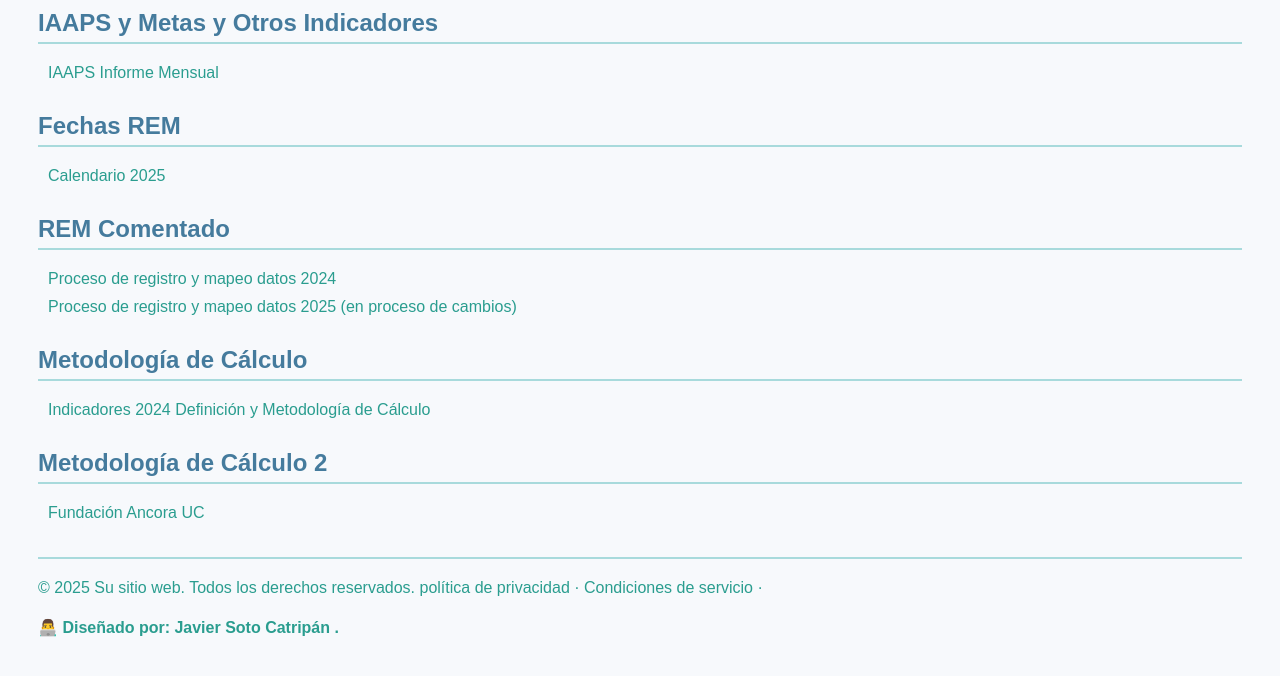
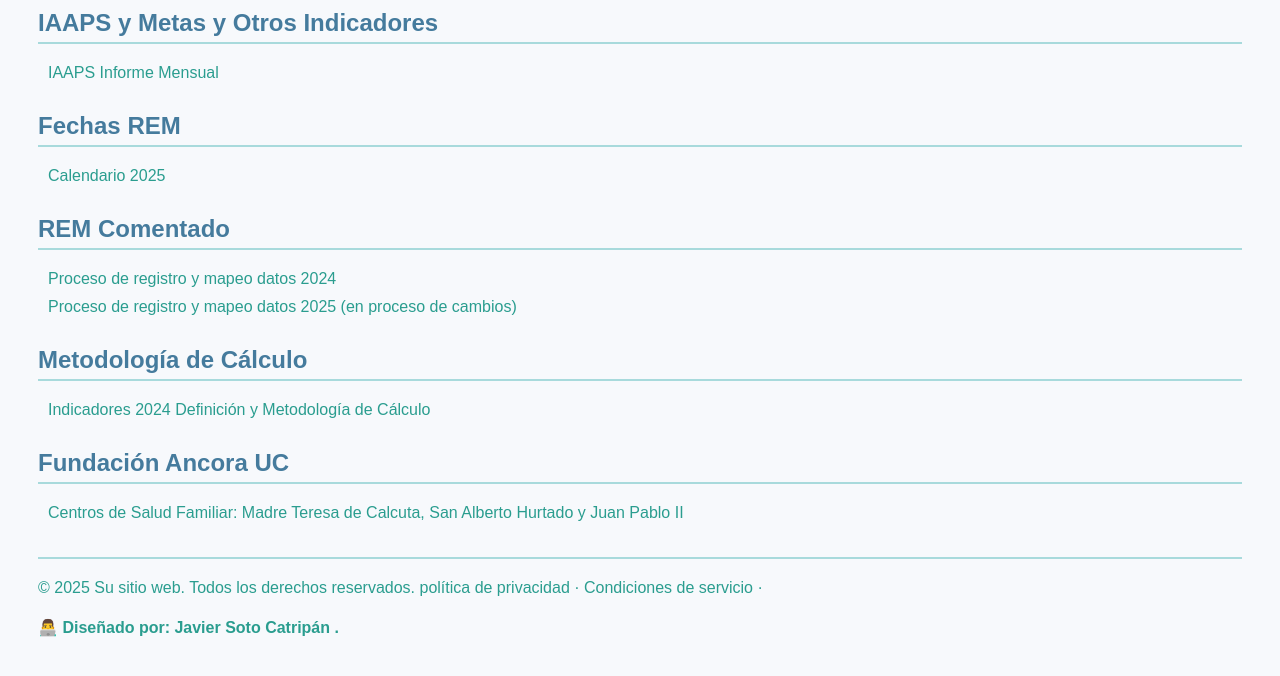
Before and after one commit to javieresc77/onedrive.github.io, a plain HTML site: page index.html in a window 1280 px wide. Shown: the part 118-794 px from the top of the page. Drawn offline with Linux system fonts and the light colour scheme.

Commit message:
Update index.html
Se cambia nombre para la web centros Ancoras

```diff
--- a/index.html
+++ b/index.html
@@ -64,11 +64,11 @@
       </a>
     </li>
   </ul>
-  <h2>Metodología de Cálculo 2</h2>
+  <h2>Fundación Ancora UC</h2>
   <ul>
     <li>
       <a href="https://www.ancorauc.cl/" target="_blank">
-        Fundación Ancora UC
+       Centros de Salud Familiar: Madre Teresa de Calcuta, San Alberto Hurtado y Juan Pablo II
       </a>
     </li>
   </ul>
```
